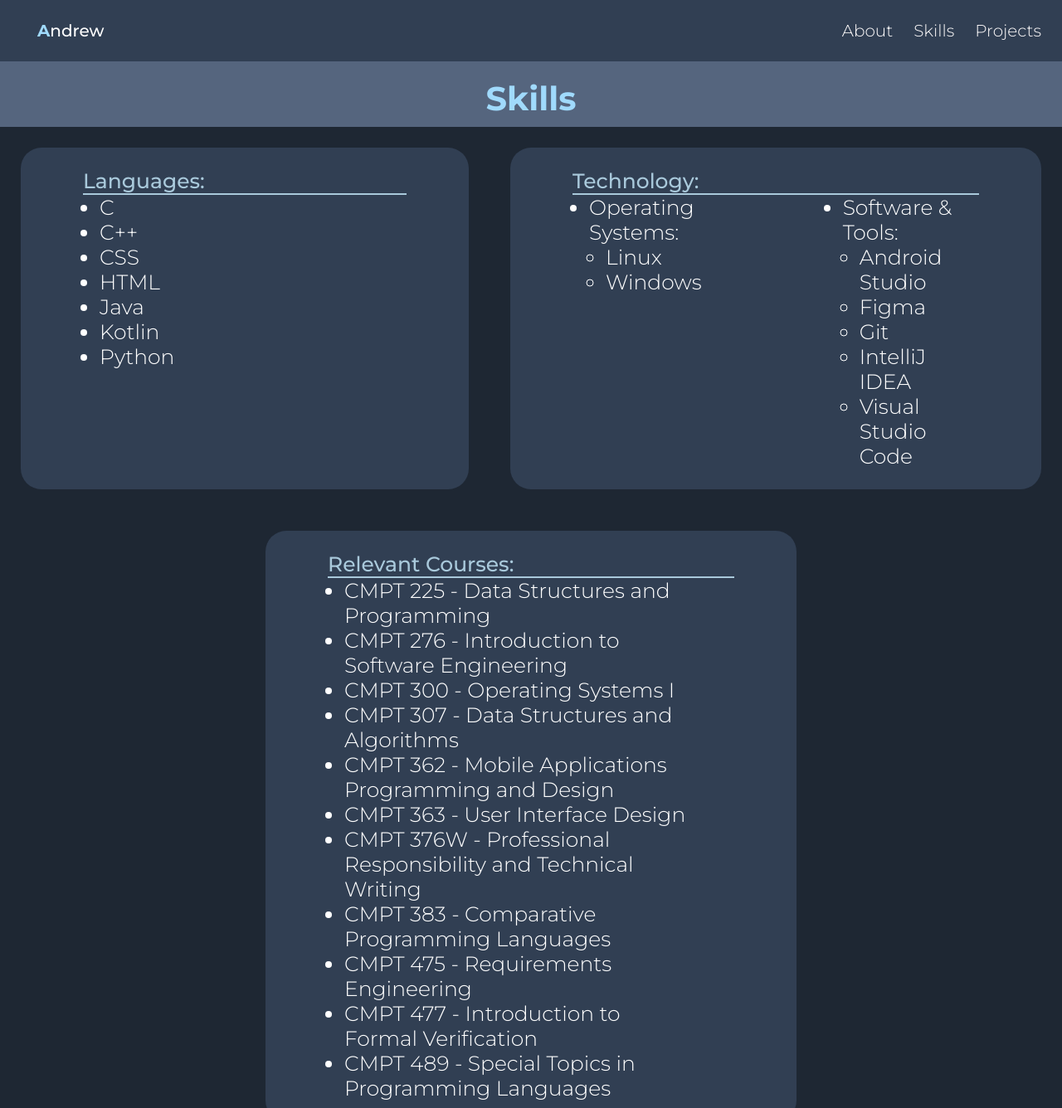
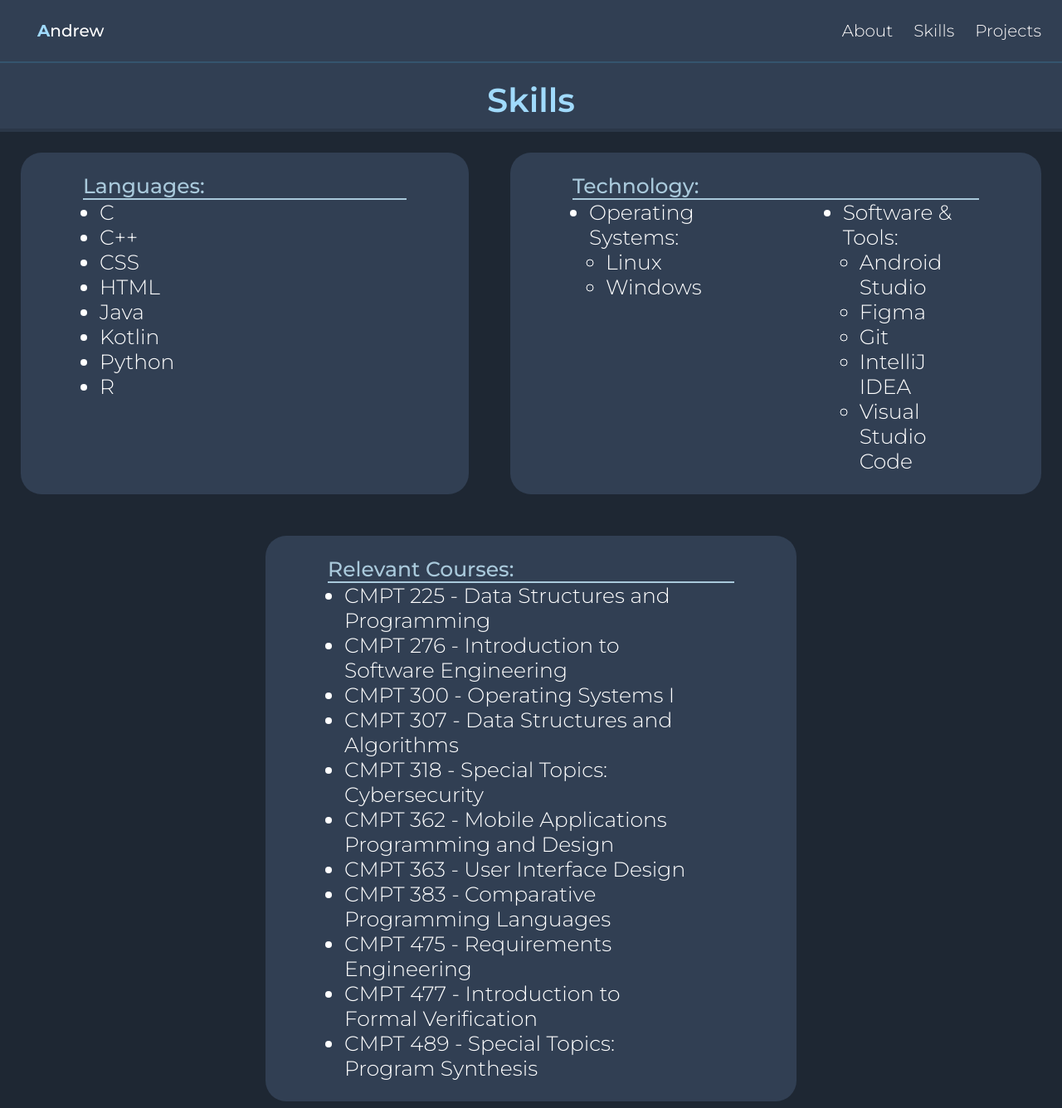
Before and after one commit to student186/website, a plain HTML site: page pages/skills.html in a window 1280 px wide. Shown: the top 1336 px of the page at 83% size. Drawn offline with Linux system fonts and the light colour scheme.

Commit message:
Add files via upload

```diff
--- a/css/styles.css
+++ b/css/styles.css
@@ -108,12 +108,15 @@ ul.outermost3 {
 }
 
 .skills h1 {
-    background-color: #55657e;
+    background-color: #313f53;
     padding-top: 20px;
     padding-bottom: 10px;
     font-size: 40px;
     text-align: center;
     color: rgb(160, 218, 252);
+    font-weight: 600;
+    border-top: rgba(67, 145, 187, 0.26) solid 2px;
+    border-bottom: rgba(0, 0, 0, 0.123) solid 4px;
 }
 
 .skills .outermost1 {
@@ -159,11 +162,14 @@ img {
 }
 .projects h1 {
     color: rgb(160, 218, 252);
-    background-color: #55657e;
+    background-color: #313f53;
     text-align: center;
     padding-top: 20px;
     padding-bottom: 10px;
     font-size: 40px;
+    font-weight: 600;
+    border-top: rgba(67, 145, 187, 0.26) solid 2px;
+    border-bottom: rgba(0, 0, 0, 0.123) solid 4px;
 }
 .projects .layout {
     display: grid;
--- a/pages/skills.html
+++ b/pages/skills.html
@@ -32,6 +32,7 @@
                     <li>Java</li>
                     <li>Kotlin</li>
                     <li>Python</li>
+                    <li>R</li>
                 </ul>
                 <ul class="outermost2">
                     <div class="skills_type">Technology:</div>
@@ -61,13 +62,13 @@
                     <li>CMPT 276 - Introduction to Software Engineering</li>
                     <li>CMPT 300 - Operating Systems I</li>
                     <li>CMPT 307 - Data Structures and Algorithms</li>
+                    <li>CMPT 318 - Special Topics: Cybersecurity</li>
                     <li>CMPT 362 - Mobile Applications Programming and Design</li>
                     <li>CMPT 363 - User Interface Design</li>
-                    <li>CMPT 376W - Professional Responsibility and Technical Writing</li>
                     <li>CMPT 383 - Comparative Programming Languages</li>
                     <li>CMPT 475 - Requirements Engineering</li>
                     <li>CMPT 477 - Introduction to Formal Verification</li>
-                    <li>CMPT 489 - Special Topics in Programming Languages</li>
+                    <li>CMPT 489 - Special Topics: Program Synthesis</li>
                 </ul>
             </div>
         </div>
```
